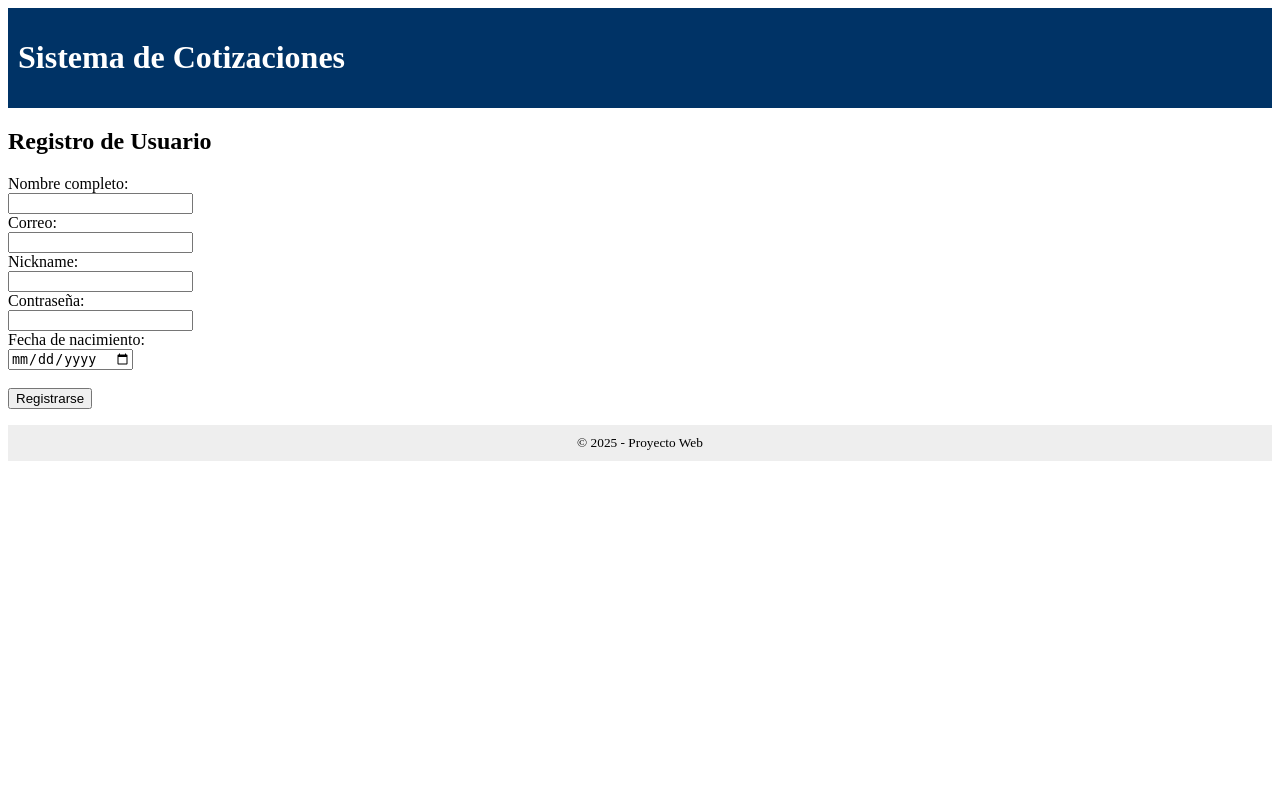
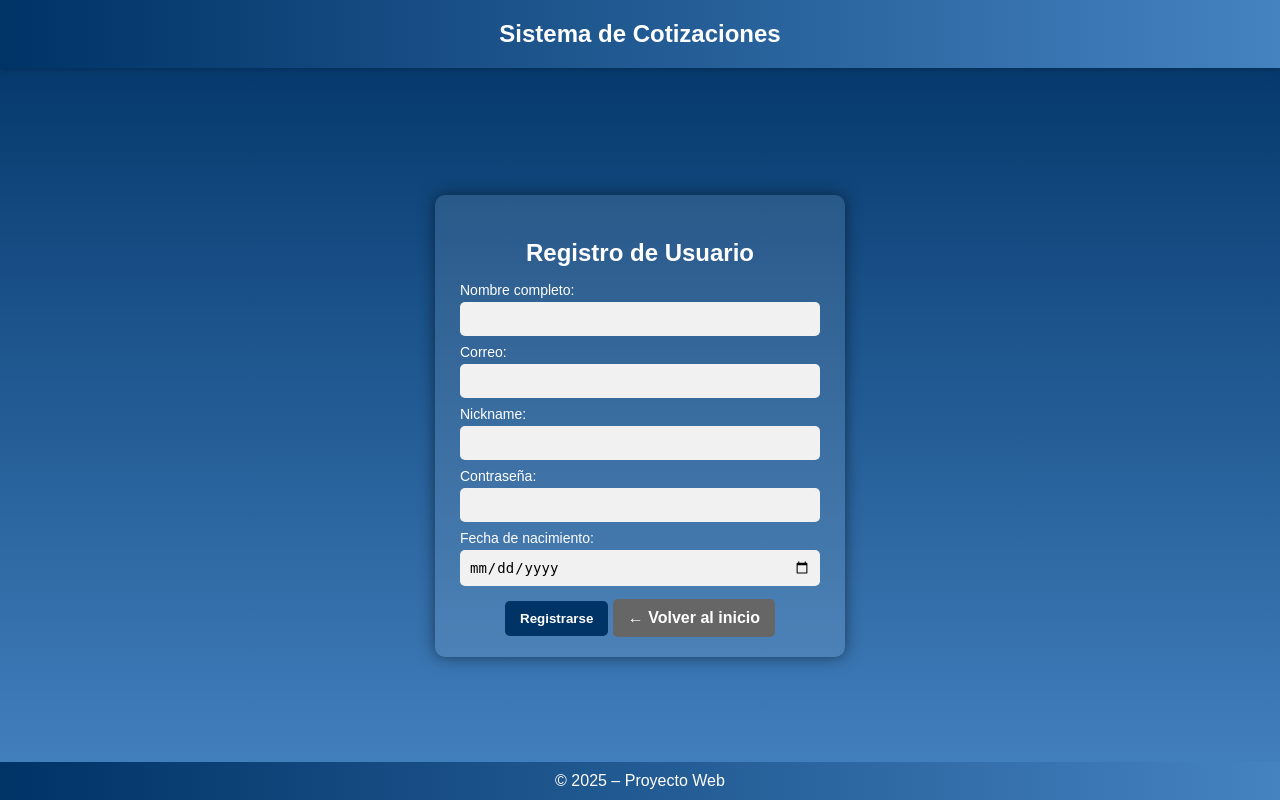
Before and after one commit to SrJCBM/web23244-proyect, a PHP site: page /auth/registro.php in a window 1280 px wide. Run offline with PHP 8.4, Linux system fonts and the light colour scheme.

Commit message:
Css para login, registro y landing

```diff
--- /dev/null
+++ b/assets/css/registro.css
@@ -0,0 +1,88 @@
+@charset "utf-8";
+
+:root {
+  --azul-oscuro: #4482C0;
+  --azul-claro: #003366;
+  --gris: #211B1D;
+}
+
+body {
+  margin: 0;
+  padding: 0;
+  font-family: Arial, sans-serif;
+  background: linear-gradient(to bottom, var(--azul-claro), var(--azul-oscuro));
+  color: white;
+  height: 100vh;
+  display: flex;
+  flex-direction: column;
+  align-items: center;
+  justify-content: center;
+  overflow: hidden;
+}
+
+.form-wrapper {
+  display: flex;
+  justify-content: center;
+  align-items: center;
+  flex-grow: 1;
+  width: 100%;
+}
+
+form {
+  background-color: rgba(255, 255, 255, 0.1);
+  padding: 25px 25px 20px 25px;
+  border-radius: 10px;
+  box-shadow: 0 0 15px rgba(0,0,0,0.5);
+  width: 360px;
+  text-align: center;
+}
+
+h2 {
+  margin-bottom: 15px;
+  color: white;
+}
+
+label {
+  display: block;
+  margin-top: 8px;
+  text-align: left;
+  font-size: 14px;
+}
+
+input[type="text"],
+input[type="email"],
+input[type="password"],
+input[type="date"] {
+  width: 100%;
+  padding: 9px;
+  margin-top: 4px;
+  border: none;
+  border-radius: 5px;
+  background: #f1f1f1;
+  font-size: 14px;
+  box-sizing: border-box;
+}
+
+button[type="submit"],
+.back-button {
+  margin-top: 15px;
+  padding: 10px 15px;
+  background-color: var(--azul-claro);
+  color: white;
+  border: none;
+  border-radius: 5px;
+  cursor: pointer;
+  text-decoration: none;
+  display: inline-block;
+  font-weight: bold;
+}
+
+button[type="submit"]:hover,
+.back-button:hover {
+  background-color: var(--azul-oscuro);
+}
+
+.back-button {
+  background-color: #666;
+  margin-top: 10px;
+}
--- a/assets/css/sidebar.css
+++ b/assets/css/sidebar.css
@@ -2,8 +2,8 @@
 /* CSS Document */
 
 :root {
-  --azul-oscuro: #003366;
-  --azul-claro: #336699;
+  --azul-oscuro: #4482C0;
+  --azul-claro: #003366;
   --gris: #211B1D;
 }
 
@@ -56,7 +56,7 @@ body {
   display: flex;
   align-items: center;
   padding: 20px;
-  background: linear-gradient(to top, #0066eb 0%, #656474 68%);
+  background: linear-gradient(to top, #4482C0 0%, #003366 68%);
 }
 
 .vertical-nav .media img {
--- a/auth/registro.php
+++ b/auth/registro.php
@@ -1,21 +1,28 @@
 <?php include("../includes/header.php"); ?>
-<h2>Registro de Usuario</h2>
-<form action="registro_guardar.php" method="POST">
-  <label>Nombre completo:</label><br>
-  <input type="text" name="nombre_completo" required><br>
+<link rel="stylesheet" href="../assets/css/registro.css">
 
-  <label>Correo:</label><br>
-  <input type="email" name="correo" required><br>
+<div class="form-wrapper">
+  <form action="registro_guardar.php" method="POST">
+    <h2>Registro de Usuario</h2>
 
-  <label>Nickname:</label><br>
-  <input type="text" name="nickname" required><br>
+    <label>Nombre completo:</label>
+    <input type="text" name="nombre_completo" required>
 
-  <label>Contraseña:</label><br>
-  <input type="password" name="password" required><br>
+    <label>Correo:</label>
+    <input type="email" name="correo" required>
 
-  <label>Fecha de nacimiento:</label><br>
-  <input type="date" name="fecha_nacimiento"><br><br>
+    <label>Nickname:</label>
+    <input type="text" name="nickname" required>
 
-  <button type="submit">Registrarse</button>
-</form>
+    <label>Contraseña:</label>
+    <input type="password" name="password" required>
+
+    <label>Fecha de nacimiento:</label>
+    <input type="date" name="fecha_nacimiento">
+
+    <button type="submit">Registrarse</button>
+    <a class="back-button" href="../index.php">← Volver al inicio</a>
+  </form>
+</div>
+
 <?php include("../includes/footer.php"); ?>
--- a/includes/footer.php
+++ b/includes/footer.php
@@ -1,4 +1,4 @@
 <!-- El que hace diseño mejore esto -->
-<footer style="background:#eee; padding:10px; text-align:center;">
-  <small>&copy; 2025 - Proyecto Web</small>
+<footer style="width: 100%; padding: 10px 0; background: linear-gradient(to right, #003366, #4482C0); color: white; text-align: center; position: absolute; bottom: 0;">
+  &copy; 2025 – Proyecto Web
 </footer>
--- a/includes/header.php
+++ b/includes/header.php
@@ -1,5 +1,6 @@
-<header style="background:#003366; color:white; padding:10px;">
-  <h1>Sistema de Cotizaciones</h1>
+<header style="width: 100%; padding: 20px 0; background: linear-gradient(to right, #003366, #4482C0); color: white; text-align: center; box-shadow: 0 2px 5px rgba(0,0,0,0.2);">
+  <h1 style="margin: 0; font-size: 24px;">Sistema de Cotizaciones</h1>
 </header>
 
+
 <!-- El que hace diseño mejore esto -->
```
Also changed, not shown: assets/css/landing.css (added, +56 -0 lines), assets/css/login.css (added, +83 -0 lines), auth/login.php (+15 -19 lines), cliente/landing.php (+11 -6 lines).
